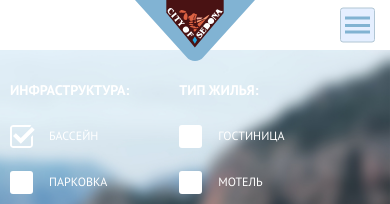
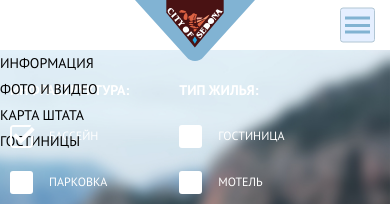
Before and after one commit to shock-dev/sedona, a Vue app: page /hotels in a window 390 px wide. Shown: the top 204 px of the page. Built offline with nearby package versions, Linux system fonts and the light colour scheme.

Commit message:
mobile-menu template

```diff
--- a/src/components/appHeader.vue
+++ b/src/components/appHeader.vue
@@ -22,6 +22,15 @@
     <button class="burger btn-reset">
       <span></span>
     </button>
+
+    <div class="mobile-menu">
+      <ul class="mobile-menu__list">
+        <li class="mobile-menu__item"><router-link class="mobile-menu__link" to="/">Информация</router-link></li>
+        <li class="mobile-menu__item"><router-link class="mobile-menu__link" to="/">Фото и видео</router-link></li>
+        <li class="mobile-menu__item"><router-link class="mobile-menu__link" to="/">Карта штата</router-link></li>
+        <li class="mobile-menu__item"><router-link class="mobile-menu__link" to="/">Гостиницы</router-link></li>
+      </ul>
+    </div>
   </header>
 </template>
 
```
